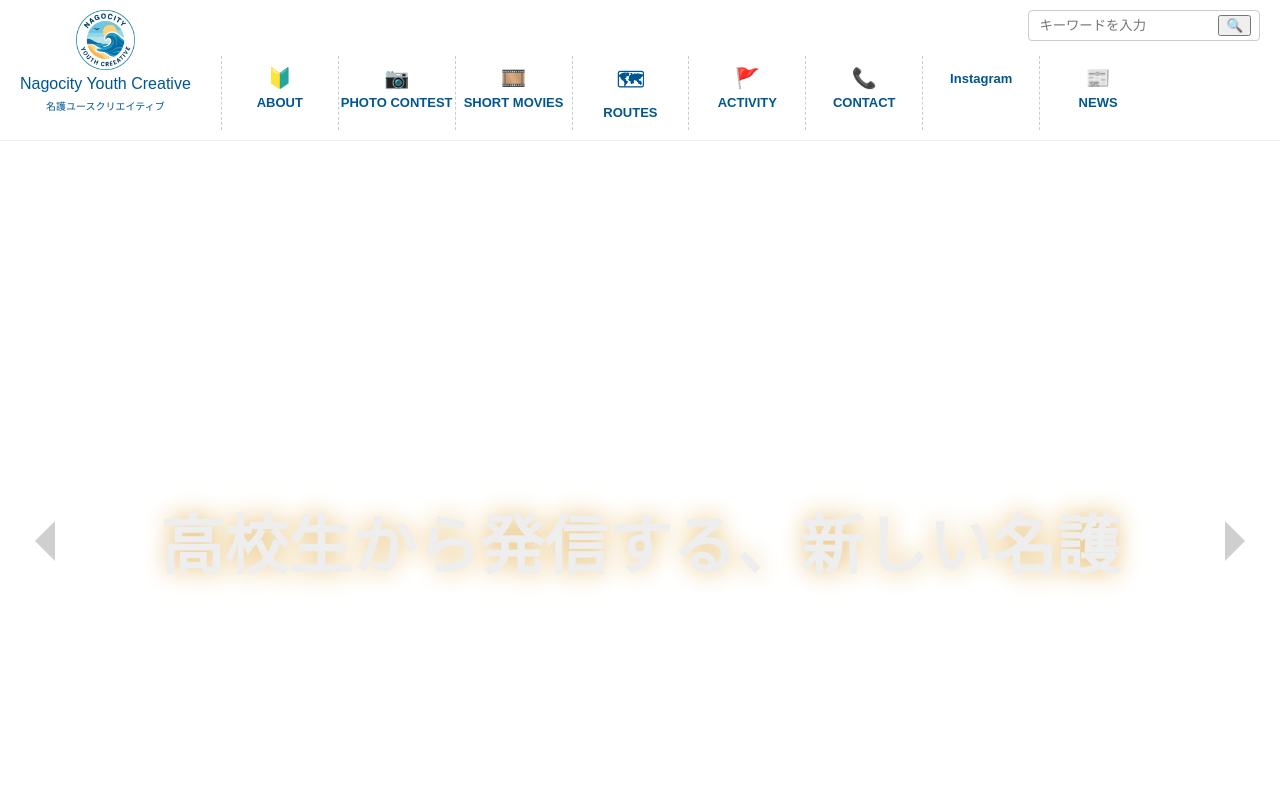
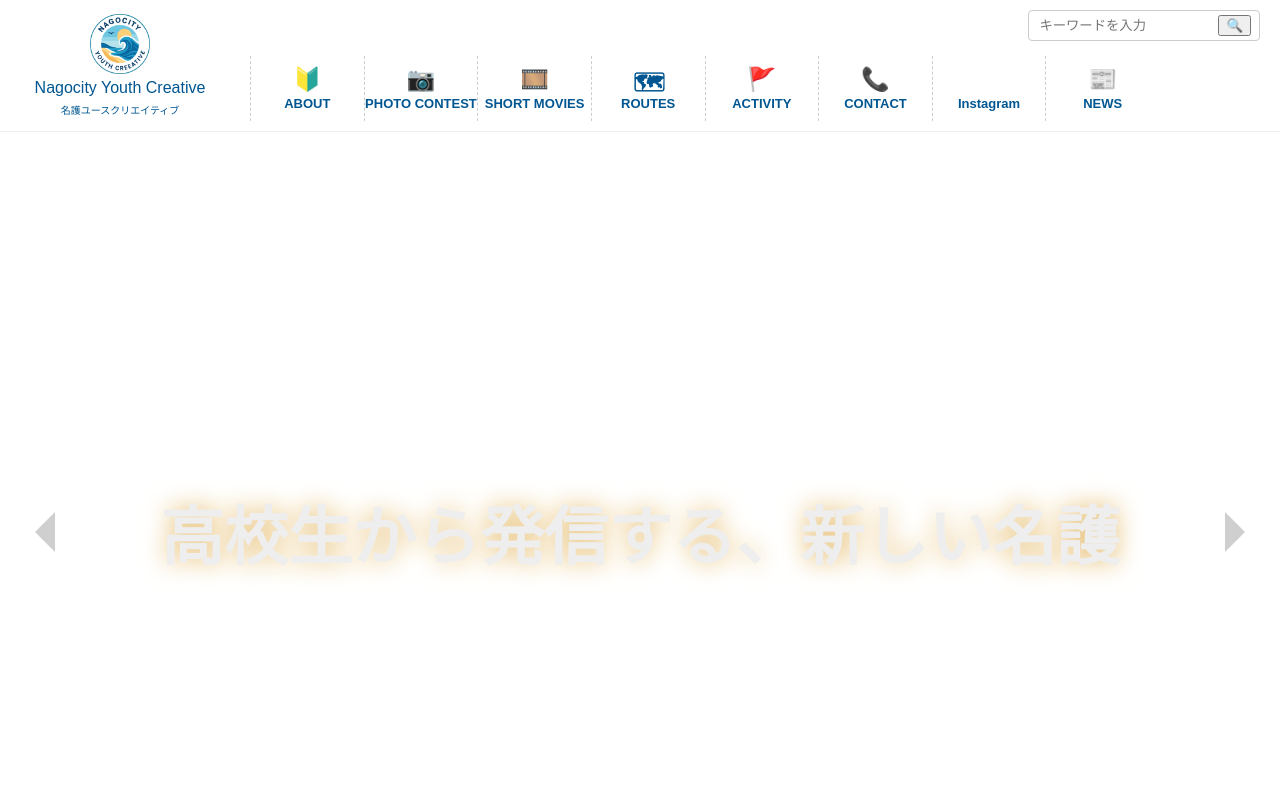
Before and after one commit to Dev-TRANs/nagoyc.stki.org, a SvelteKit app: page / in a window 1280 px wide. Shown: the top 800 px of the page. Built offline with nearby package versions, Linux system fonts and the light colour scheme.

Commit message:
header wip2

```diff
--- a/src/routes/+layout.svelte
+++ b/src/routes/+layout.svelte
@@ -32,6 +32,9 @@ let { children } = $props();
 }
 
 /* ロゴエリア */
+.logo-area {
+  margin: auto;
+}
 .logo-area .logo-link {
   display: flex;
   flex-direction: column;
@@ -40,6 +43,7 @@ let { children } = $props();
   text-decoration: none;
   color: #005691;
   margin-right: 30px;
+  min-width: 200px;
 }
 .logo-img {
   height: 60px;
@@ -115,18 +119,20 @@ let { children } = $props();
   margin-bottom: 5px;
 }
 
-.main-nav .icon img,enhanced:img {
-  /* 親要素に対しての最大サイズを指定 */
-  max-width: 60%;
-  max-height: 80%;
+.main-nav .icon, .icon img, .icon enhanced\:img {
+  /* アスペクト比を維持するための設定 */
+  width: 30px;
+  height: 30px;
+  font-size: 23px;
+}
 
-  /* アスペクト比を維持するための設定 */
-  width: auto;
-  height: auto;
-
+.main-nav .icon {
+  padding-bottom: 10px;
   /* 中央寄せにしたい場合（任意） */
   display: block;
   margin: auto;
+  text-align:center;
+  align-content: center;
 }
 </style>
 
--- a/src/routes/+page.svelte
+++ b/src/routes/+page.svelte
@@ -46,7 +46,7 @@ setInterval(() => {
   flex-shrink: 0;
 }
 
-.slide > img,enhanced\:img { /* ここで警告に釣られてimgを削除すると壊れる */
+.slide > img, .slide-mov > enhanced\:img { /* ここで警告に釣られてimgを削除すると壊れる */
   width: 100%;
   height: 100%;
   object-fit: cover;
```
